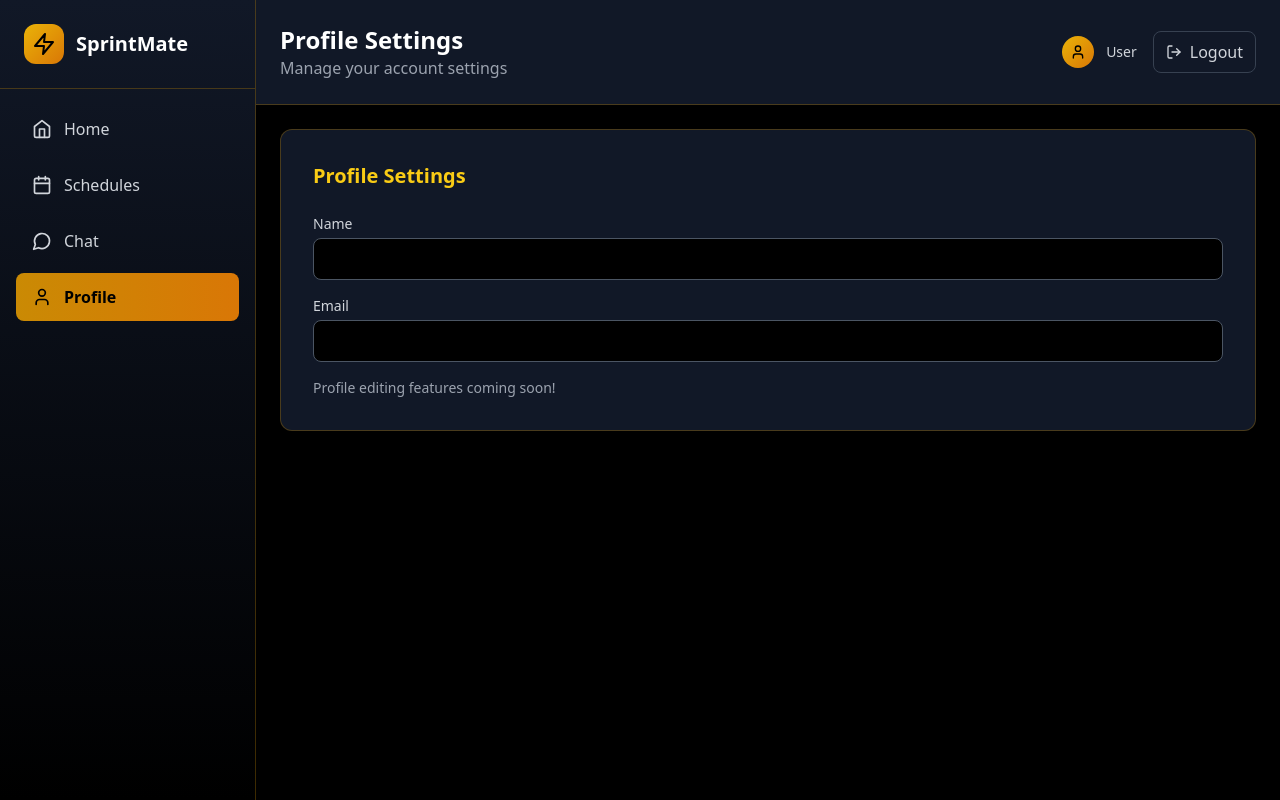
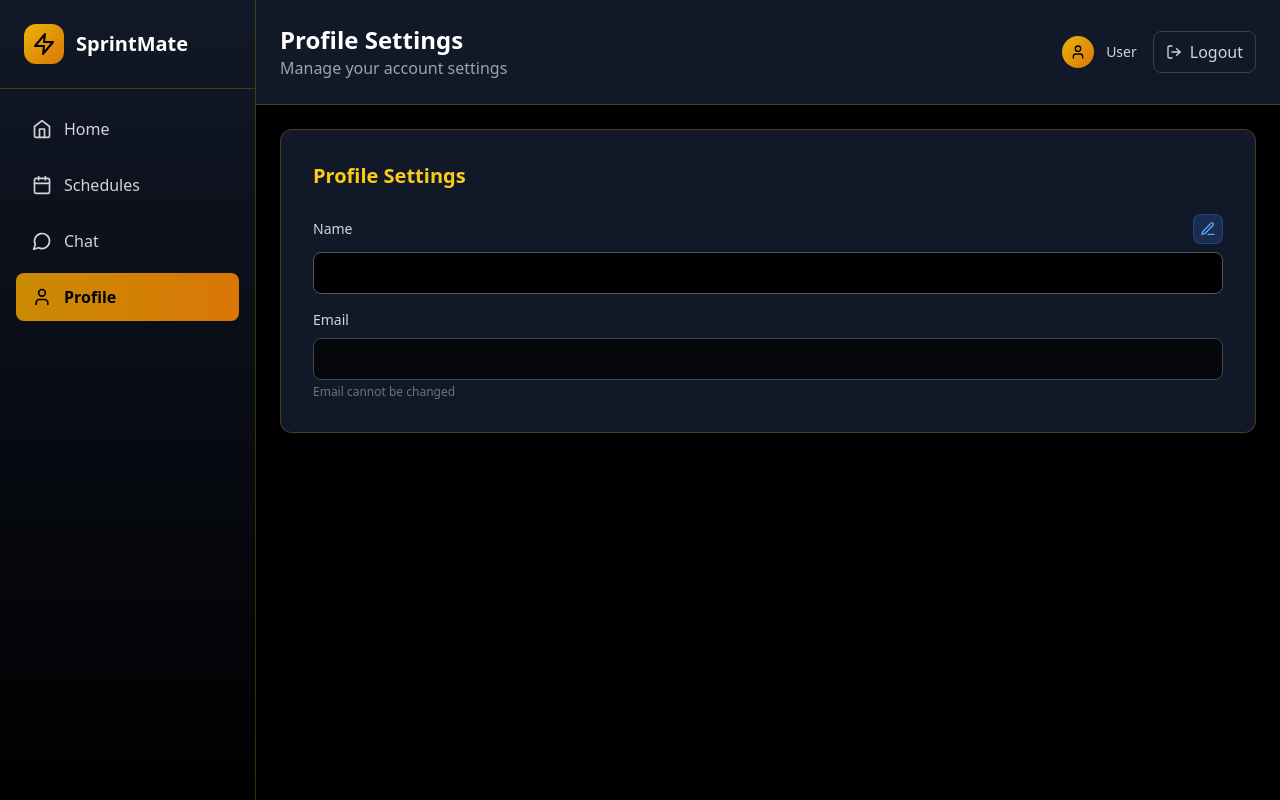
Before and after one commit to it-is-athi/Sprint-Mate, a React (Vite) app in the folder frontend/: page /dashboard/profile in a window 1280 px wide. Built offline with nearby package versions, Linux system fonts and the light colour scheme; no server answers.

Commit message:
author edit option

```diff
--- a/frontend/src/context/AuthContext.jsx
+++ b/frontend/src/context/AuthContext.jsx
@@ -32,8 +32,12 @@ export function AuthProvider({ children }) {
     setUser(null);
   };
 
+  const updateUser = (updatedUser) => {
+    setUser(updatedUser);
+  };
+
   return (
-    <AuthContext.Provider value={{ user, setUser, loading, logout, checkAuth }}>
+    <AuthContext.Provider value={{ user, setUser, loading, logout, checkAuth, updateUser }}>
       {children}
     </AuthContext.Provider>
   );
--- a/frontend/src/pages/ProfileContainer.jsx
+++ b/frontend/src/pages/ProfileContainer.jsx
@@ -1,12 +1,39 @@
-import React, { useContext } from 'react';
+import React, { useContext, useState } from 'react';
 import { AuthContext } from '../context/AuthContext';
 import ProfilePage from '../pages/ProfilePage';
+import api from '../api/axios';
 
 function ProfileContainer() {
-  const { user } = useContext(AuthContext);
+  const { user, updateUser } = useContext(AuthContext);
+  const [loading, setLoading] = useState(false);
+
+  const updateProfile = async (profileData) => {
+    try {
+      setLoading(true);
+      console.log('Updating profile:', profileData);
+      const response = await api.put('/auth/profile', profileData);
+      console.log('Profile updated:', response.data);
+
+      // Update user context with new data
+      updateUser(response.data.user);
+      return { success: true, message: response.data.message };
+    } catch (error) {
+      console.error('Error updating profile:', error);
+      return {
+        success: false,
+        message: error.response?.data?.message || 'Failed to update profile'
+      };
+    } finally {
+      setLoading(false);
+    }
+  };
 
   return (
-    <ProfilePage user={user} />
+    <ProfilePage
+      user={user}
+      onUpdateProfile={updateProfile}
+      loading={loading}
+    />
   );
 }
 
--- a/frontend/src/pages/ProfilePage.jsx
+++ b/frontend/src/pages/ProfilePage.jsx
@@ -1,29 +1,118 @@
-import React from 'react';
+import React, { useState } from 'react';
+import { Edit3, Check, X } from 'lucide-react';
 
-function ProfilePage({ user }) {
+function ProfilePage({ user, onUpdateProfile, loading }) {
+  const [isEditing, setIsEditing] = useState(false);
+  const [editForm, setEditForm] = useState({ name: user?.name || '' });
+  const [message, setMessage] = useState('');
+
+  const handleEditClick = () => {
+    setIsEditing(true);
+    setEditForm({ name: user?.name || '' });
+    setMessage('');
+  };
+
+  const handleSave = async () => {
+    if (!editForm.name.trim()) {
+      setMessage('Name cannot be empty');
+      return;
+    }
+
+    const result = await onUpdateProfile({ name: editForm.name });
+
+    if (result.success) {
+      setIsEditing(false);
+      setMessage(result.message);
+      // Clear message after 3 seconds
+      setTimeout(() => setMessage(''), 3000);
+    } else {
+      setMessage(result.message);
+    }
+  };
+
+  const handleCancel = () => {
+    setIsEditing(false);
+    setEditForm({ name: user?.name || '' });
+    setMessage('');
+  };
+
   return (
     <div className="bg-gray-900 rounded-xl p-8 border border-yellow-600/30">
       <h3 className="text-xl font-semibold text-yellow-400 mb-6">Profile Settings</h3>
+
+      {/* Success/Error Message */}
+      {message && (
+        <div className={`mb-4 p-3 rounded-lg border ${
+          message.includes('successfully')
+            ? 'bg-green-500/20 border-green-500/30 text-green-400'
+            : 'bg-red-500/20 border-red-500/30 text-red-400'
+        }`}>
+          {message}
+        </div>
+      )}
+
       <div className="space-y-4">
         <div>
-          <label className="block text-sm font-medium text-gray-300 mb-1">Name</label>
+          <div className="flex items-center justify-between mb-2">
+            <label className="block text-sm font-medium text-gray-300">Name</label>
+            {!isEditing && (
+              <button
+                onClick={handleEditClick}
+                className="p-1.5 bg-blue-500/20 text-blue-400 border border-blue-500/30 rounded-lg hover:bg-blue-500/30 hover:border-blue-400/50 hover:text-blue-300 transition-all duration-200"
+                title="Edit Name"
+              >
+                <Edit3 className="w-4 h-4" />
+              </button>
+            )}
+          </div>
+
+          {isEditing ? (
+            <div className="flex gap-3">
+              <input
+                type="text"
+                value={editForm.name}
+                onChange={(e) => setEditForm({ name: e.target.value })}
+                className="flex-1 px-3 py-2 bg-gray-800/50 border border-yellow-500/30 rounded-lg text-white focus:outline-none focus:ring-2 focus:ring-yellow-500/50 focus:border-transparent"
+                placeholder="Enter your name"
+                disabled={loading}
+              />
+              <button
+                onClick={handleSave}
+                disabled={loading}
+                className="p-2 bg-green-500/20 text-green-400 border border-green-500/30 rounded-lg hover:bg-green-500/30 hover:border-green-400/50 hover:text-green-300 transition-all duration-200 disabled:opacity-50"
+                title="Save Changes"
+              >
+                <Check className="w-4 h-4" />
+              </button>
+              <button
+                onClick={handleCancel}
+                disabled={loading}
+                className="p-2 bg-gray-500/20 text-gray-400 border border-gray-500/30 rounded-lg hover:bg-gray-500/30 hover:border-gray-400/50 hover:text-gray-300 transition-all duration-200 disabled:opacity-50"
+                title="Cancel Edit"
+              >
+                <X className="w-4 h-4" />
+              </button>
+            </div>
+          ) : (
             <input
               type="text"
               value={user?.name || ''}
               readOnly
               className="w-full px-3 py-2 bg-black border border-gray-600 rounded-lg text-white"
             />
+          )}
         </div>
+
         <div>
-          <label className="block text-sm font-medium text-gray-300 mb-1">Email</label>
+          <label className="block text-sm font-medium text-gray-300 mb-2">Email</label>
           <input
             type="email"
             value={user?.email || ''}
             readOnly
-            className="w-full px-3 py-2 bg-black border border-gray-600 rounded-lg text-white"
+            className="w-full px-3 py-2 bg-black border border-gray-600 rounded-lg text-white opacity-75"
           />
+          <p className="text-gray-500 text-xs mt-1">Email cannot be changed</p>
         </div>
-        <p className="text-gray-400 text-sm mt-4">Profile editing features coming soon!</p>
       </div>
     </div>
   );
```
Also changed, not shown: 2 other files (tests, documents, lock files or other folders). Lines whose indentation alone changed are shown as unchanged.
